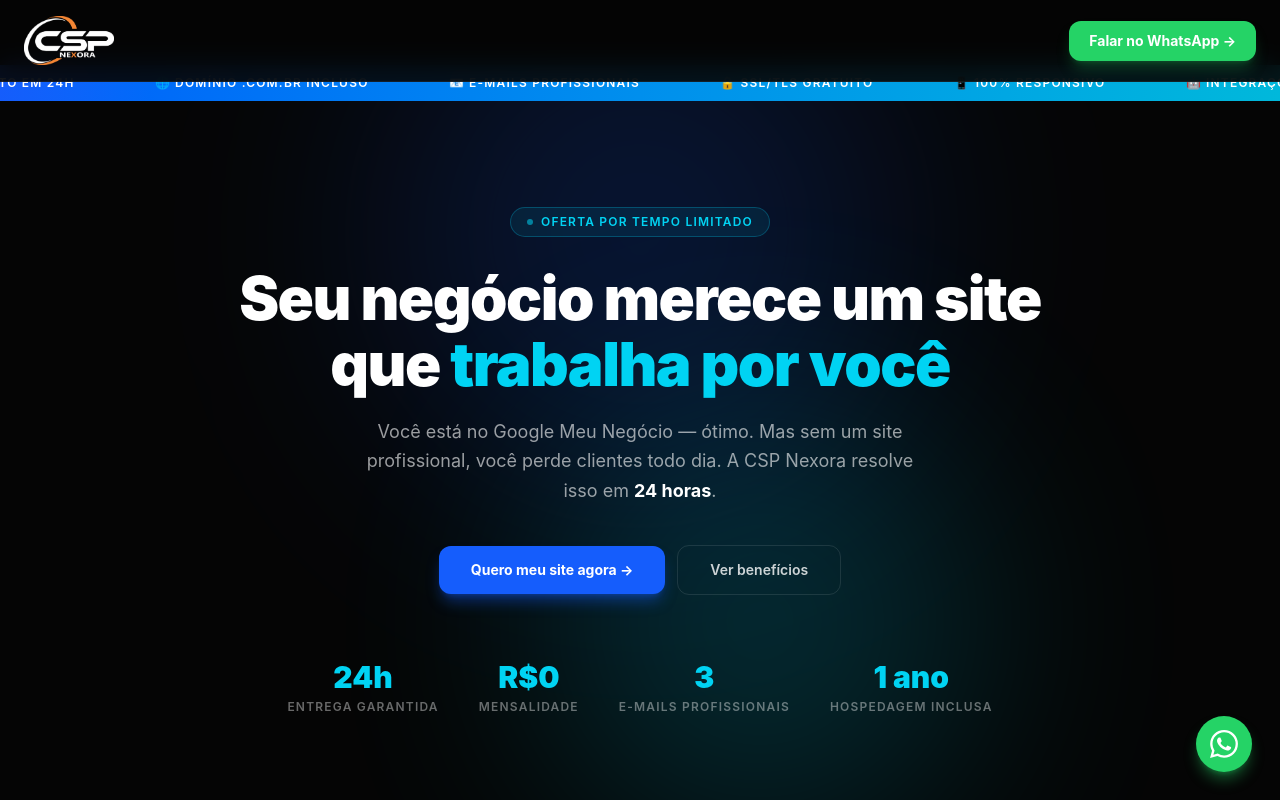
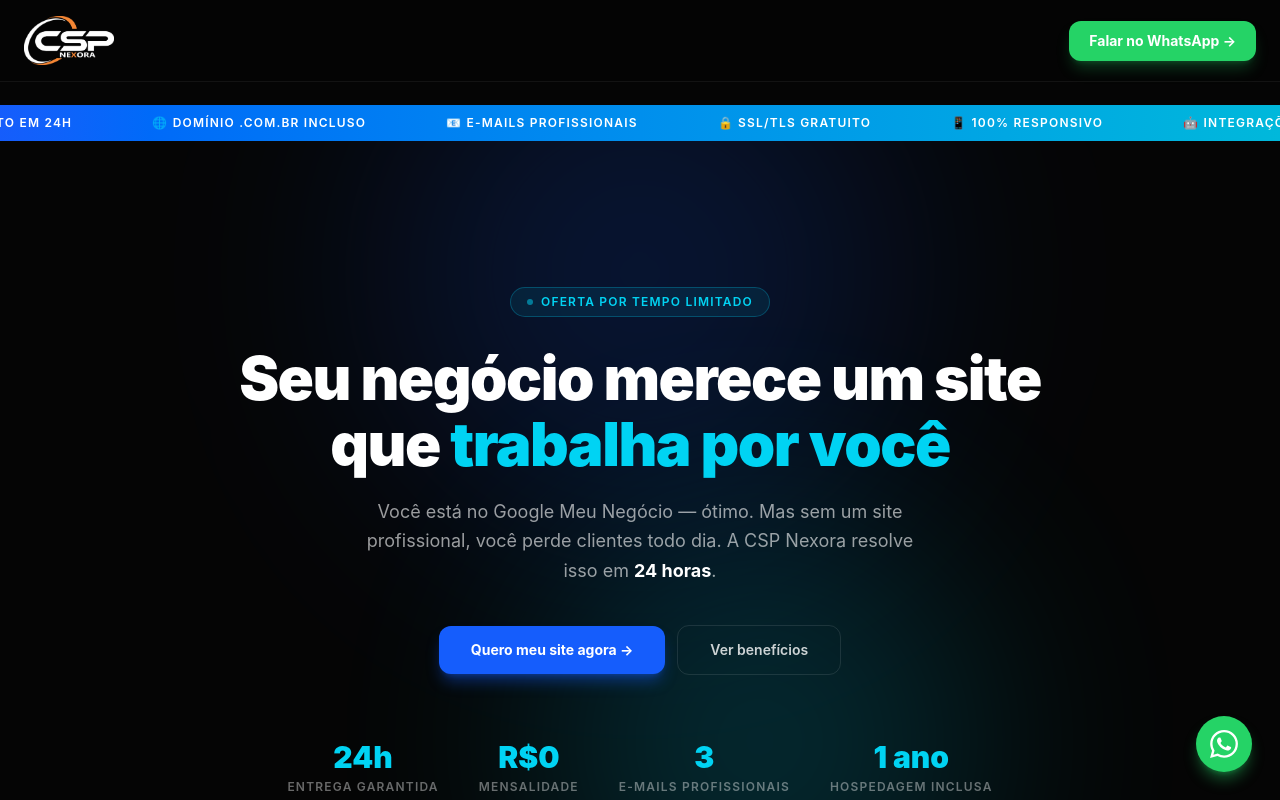
Before and after one commit to CladstonPinheiro/CSP-Nexora, a Next.js app: page /oferta in a window 1280 px wide. Shown: the top 800 px of the page. Built offline with nearby package versions, Linux system fonts and the light colour scheme.

Commit message:
fix: ajusta padding navbar e hero fullscreen

```diff
--- a/app/oferta/page.tsx
+++ b/app/oferta/page.tsx
@@ -28,7 +28,7 @@
   return (
     <>
       <NavbarOferta />
-      <main className="min-h-screen bg-[#050505] pt-[65px]">
+      <main className="min-h-screen bg-[#050505] pt-[105px]">
         <HeroOferta />
         <ProblemaSection />
         <BeneficiosSection />
--- a/components/oferta/HeroOferta.tsx
+++ b/components/oferta/HeroOferta.tsx
@@ -32,7 +32,7 @@
         </div>
       </div>
 
-      <section className="relative flex min-h-[90vh] flex-col items-center justify-center overflow-hidden px-6 py-24 text-center">
+      <section className="relative flex min-h-screen flex-col items-center justify-center overflow-hidden px-6 py-24 text-center">
         <div className="pointer-events-none absolute inset-0">
           <motion.div
             animate={{ scale: [1, 1.15, 1], opacity: [0.18, 0.28, 0.18] }}
```
